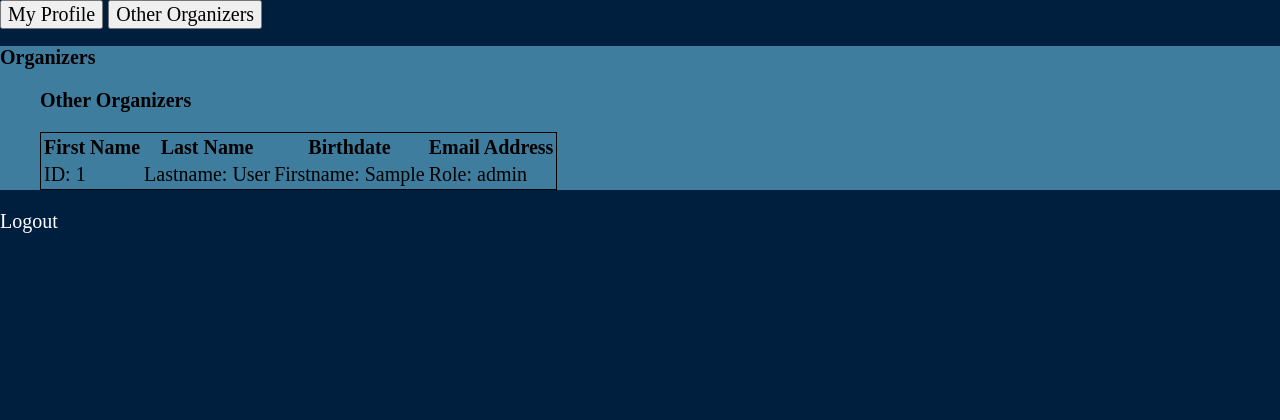
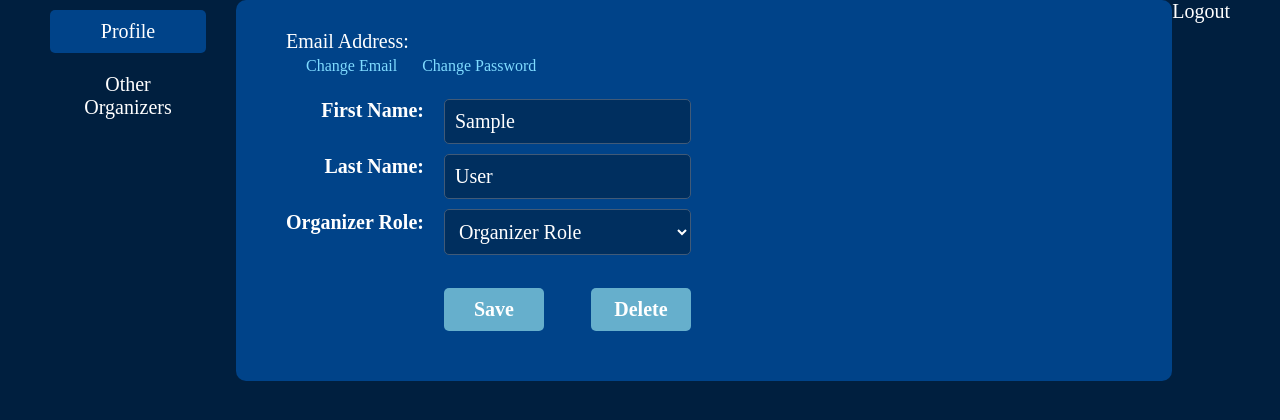
Before and after one commit to rayalindley/LoudwaveMusic-PHP, a PHP site: page /organizer.php in a window 1280 px wide. Shown: the part 103-523 px from the top of the page. Run offline with PHP 8.4, Linux system fonts and the light colour scheme; the visitor is signed in with stand-in values (Sample User, id 1); tables that the repository leaves empty or names only in its code hold one stand-in row (values such as "Sample post"); some web fonts are replaced.

Commit message:
updated orgs

```diff
--- a/css/LoudWave.css
+++ b/css/LoudWave.css
@@ -42,6 +42,14 @@
     background-color:#600404;
     color: white;
     text-align: center;
+}
+
+.show {
+    visibility: visible;
+}
+
+.hidden {
+    display: none;
 }
 
 .indexlogo {
@@ -281,7 +289,8 @@
 }
 
 .orgprofile-container {
-    background-color: rgba(127, 219, 255, 0.5);
+    background-color: #004389;
+    color: white;
     margin: 0;
 }
 
@@ -509,7 +518,7 @@
     background-color: #004389;
     border-radius: 20px;
     width: 100%;
-    margin: 20px 50px;
+    margin: 20px 20px;
     padding: 10px;
 }
 
@@ -517,6 +526,24 @@
     margin: 0;
     font-size: smaller;
 }
+
+.statdatares {
+    font-size: 40px;
+    font-family: 'Passion One';
+    margin: 0px 20px;
+    font-weight: 400;
+}
+
+#stat1 {
+    margin-left: 50px;
+}
+
+#stat2 {
+    margin-right: 50px;
+}
+
+
+
 
 .rowreports {
     display: flex;
@@ -554,6 +581,11 @@
     width: 20px;
     height: 20px;
 }
+
+.indivreport img{
+    height: 300px;
+}
+
 
 /* ---------------------- Index-Concerts Section ------------------------ */
 #concert-container {
--- a/organizer.php
+++ b/organizer.php
@@ -2,46 +2,143 @@
     include 'includes/header.php';
     $sqlOrg = "SELECT * FROM tblorganizer";
     $resultOrg = mysqli_query($connection, $sqlOrg);
+
+    if (!isset($_SESSION['user_id'])) {
+        header("Location: login.php");
+        exit();
+    }
+
+    $user_id = $_SESSION['user_id'];
+
+    $sql_account = "SELECT * FROM tbluseraccount WHERE userid_fk = '$user_id'";
+    $result_account = mysqli_query($connection, $sql_account);
+
+    $sql_profile = "SELECT * FROM tblorganizer WHERE organizerid = '$user_id'";
+    $result_profile = mysqli_query($connection, $sql_profile);
+
+    if ($result_account && $result_profile) {
+        $user_account_data = mysqli_fetch_assoc($result_account);
+        $user_profile_data = mysqli_fetch_assoc($result_profile);
+    } else {
+        echo "Error: " . mysqli_error($connection);
+    }
 ?>
 
+<!DOCTYPE html>
+<html lang="en">
 
+<head>
+    <meta charset="UTF-8">
+    <meta name="viewport" content="width=device-width, initial-scale=1.0">
+    <title>Profile</title>
+    <link href="css/LoudWave.css" rel="stylesheet">
+    <script src="https://code.jquery.com/jquery-3.6.0.min.js"></script>
+</head>
 
-    <div >
-        <div>
-            <button> My Profile </button>
-            <button> Other Organizers </button>
+<body>
+    <div class="customerprofilecontainer">
+        <div class="leftcontainer">
+            <nav>
+                <ul>
+                    <li id="profileorgnav" class="currprof">Profile</li>
+                    <li id="otherorgnav">Other Organizers</li>
+                </ul>
+            </nav>
         </div>
 
-        <div class="orgprofile-container">
+        <div class="rightcontainer">
+            <div id="cusdeetcon" class="customerdetails">
+                <div class="editemailpass">
+                    <label>Email Address: </label>
+                    <label><?php echo isset($user_account_data['emailadd']) ? $user_account_data['emailadd'] : ''; ?></label>
+                    <br>
+                    <a href="#">Change Email</a>
+                    <a href="#">Change Password</a>
+                </div>
 
-            <div id="organizer-container">
-                <h2>Organizers</h2>
-                <ul>
+                <br>
+
+                <div class="editdeets">
+                    <div class="deetlabels">
+                        <label for="txtfirstname">First Name:</label><br>
+                        <label for="txtlastname">Last Name:</label><br>
+                        <label for="gender">Organizer Role:</label><br>
+                    </div>
+
+                    <div>
+                        <form method="post" id="editProfileForm">
+                            <input type="text" name="txtfirstname" id="txtfirstname" placeholder="First Name" value="<?= $user_profile_data['firstname'] ?? '' ?>" required> <br>
+                            <input type="text" name="txtlastname" id="txtlastname" placeholder="Last Name" value="<?= $user_profile_data['lastname'] ?? '' ?>" required> <br>
+                            <select name="txtgender" id="gender" required>
+                                <option value="">Organizer Role</option>
+                                <option value="Event Coordinator" <?= ($user_profile_data['org_role'] ?? '') == 'Event Coordinator' ? 'selected' : '' ?>>Event Coordinator</option>
+                                <option value="Event Designer" <?= ($user_profile_data['org_role'] ?? '') == 'Event Designer' ? 'selected' : '' ?>>Event Designer</option>
+                                <option value="Content Creator" <?= ($user_profile_data['org_role'] ?? '') == 'Content Creator' ? 'selected' : '' ?>>Content Creator</option>
+                            </select> <br>
+                            <br>
+                            <div class="savedelbtn">
+                                <input type="submit" name="btnSave" value="Save" id="saveBtn">
+                                <input type="submit" name="btnDeleteAcc" value="Delete" id="deleteAccBtn">
+                            </div>
+                        </form>
+                    </div>
+                </div>
+            </div>
+
+            <div id="otherorgscon" class="orgprofile-container hidden">
+                <div id="organizer-container">
 
                     <?php
-                        echo "<h3> Other Organizers </h3>";
-                        echo '<table  class="orgtable">';
+                        echo '<table class="orgtable">';
 
                         echo "<tr>";
+                        echo "<th> Organizer ID </th>";
                         echo "<th> First Name </th>";
                         echo "<th> Last Name </th>";
-                        echo "<th> Birthdate </th>";
                         echo "<th> Email Address </th>";
+                        echo "<th> Organizer Role </th>";
                         echo "</tr>";
+
                         while ($row = mysqli_fetch_assoc($resultOrg)) {
-                            echo "<tr>";
-                            echo "<td> ID: {$row['organizerid']} </td>";
-                            echo "<td> Lastname: {$row['lastname']} </td>";
-                            echo "<td> Firstname: {$row['firstname']} </td>";
-                            echo "<td> Role: {$row['org_role']} </td>";
-                            echo "</tr>";
+                            if ($user_id != $row['organizerid']) {
+                                $orgemailsql = "SELECT emailadd FROM tbluseraccount WHERE userid_fk = " . $row['organizerid'];
+                                $orgemailres = mysqli_query($connection, $orgemailsql);
+
+                                if ($orgemailres && $orgemailrow = mysqli_fetch_assoc($orgemailres)) {
+                                    echo "<tr>";
+                                    echo "<td> {$row['organizerid']} </td>";
+                                    echo "<td> {$row['firstname']} </td>";
+                                    echo "<td> {$row['lastname']} </td>";
+                                    echo "<td> {$orgemailrow['emailadd']} </td>";
+                                    echo "<td> {$row['org_role']} </td>";
+                                    echo "</tr>";
+                                }
+                            }
                         }
+
                         echo "</table>";
                     ?>
-                </ul>
+                </div>
             </div>
         </div>
 
         <a href="logout.php">Logout</a>
     </div>
 </body>
+
+<script src="js/LoudWave.js"></script>
+<script>
+    $(document).ready(function() {
+        $("#otherorgnav").click(function() {
+            $("#cusdeetcon").hide();
+            $("#otherorgscon").show();
+        });
+
+        $("#profileorgnav").click(function() {
+            $("#cusdeetcon").show();
+            $("#otherorgscon").hide();
+        });
+    });
+</script>
+
+</html>
--- a/register.php
+++ b/register.php
@@ -88,6 +88,7 @@
 					<option value=""> Gender </option>
 					<option value="Male"> Male</option>
 					<option value="Female"> Female</option>
+					<option value="Others"> Others </option>
 				</select>
 
 				</br>
```
Also changed, not shown: dashboard.php (+39 -40 lines), profile.php (+35 -30 lines), images/line-graph.png (added), images/usergrowth-graph.png (added), 1 other file.
